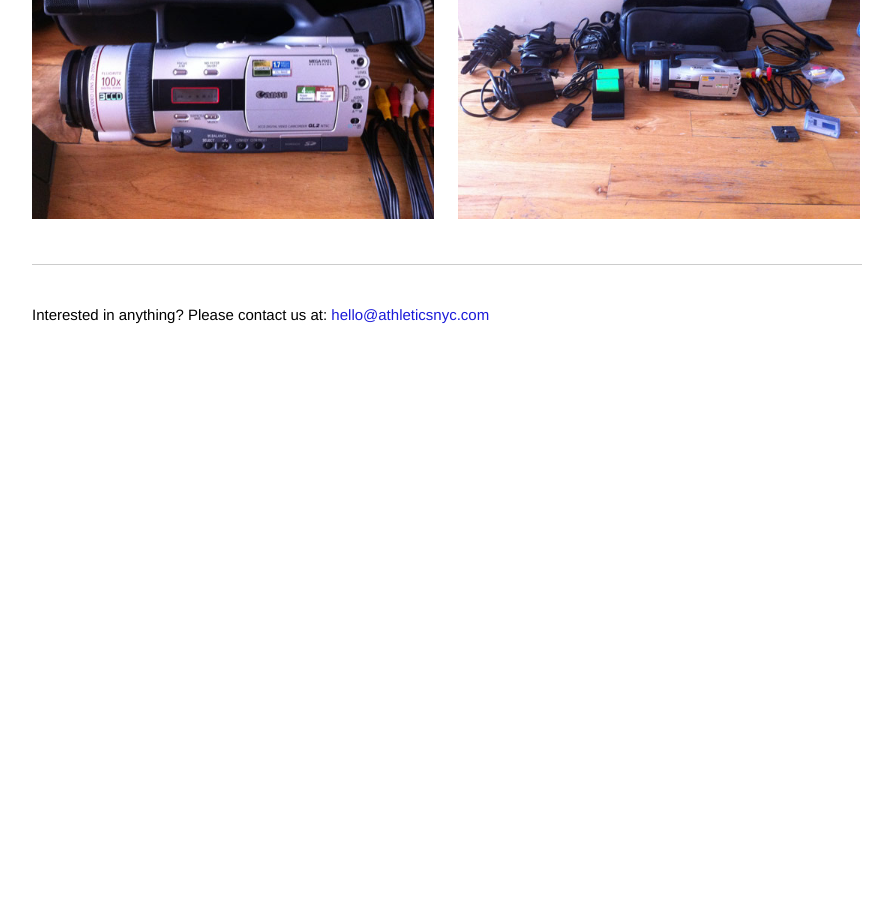
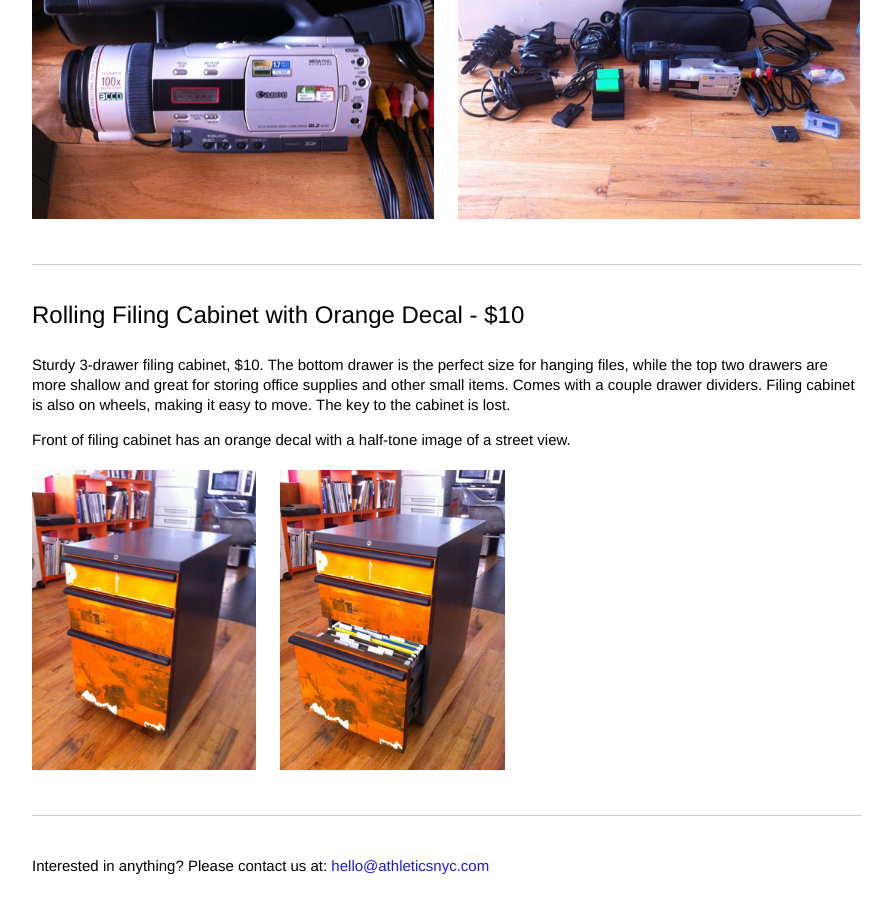
Before and after one commit to athletics/athletics.github.com, a Jekyll site: the page pages/sale.html, which Jekyll copies as it is, in a window 1280 px wide and 900 px high, scrolled down 7927 px. Shown: the whole window, without its empty margins (201-1094 px from the left). Built offline with Jekyll 4.4.1, drawn with Linux system fonts in a browser that asks for light colours; Markdown is read by kramdown in place of the engine named in the settings; before the commit the page ends 8332 px from its top, so only the background shows below that.

Commit message:
Adding filing cabinet with orange decal

```diff
--- a/pages/sale.html
+++ b/pages/sale.html
@@ -24,11 +24,11 @@
 						<p>We are replacing the desks for smaller ones and would like to coordinate pick-up with the delivery of our new desks. Pick-up date is XXXX.</p>
 						<div class="images">
 							<img src="../images/furniture_listings/desks1.jpg" alt="Desks">
-							<img src="../images/furniture_listings/desks2.jpg" alt="Desks">
+							<img src="../images/furniture_listings/floor_plan.jpg" alt="Desks">
 						</div>
 						<div class="images">
+							<img src="../images/furniture_listings/desks2.jpg" alt="Desks">
 							<img src="../images/furniture_listings/desks3.jpg" alt="Desks">
-							<img src="../images/furniture_listings/floor_plan.jpg" alt="Desks">
 						</div>
 					</li>
 					<li>
@@ -152,6 +152,15 @@
 						</div>
 					</li>
 					<li>
+						<h2>Rolling Filing Cabinet with Orange Decal - $10</h2>
+						<p>Sturdy 3-drawer filing cabinet, $10. The bottom drawer is the perfect size for hanging files, while the top two drawers are more shallow and great for storing office supplies and other small items. Comes with a couple drawer dividers. Filing cabinet is also on wheels, making it easy to move. The key to the cabinet is lost.</p>
+						<p>Front of filing cabinet has an orange decal with a half-tone image of a street view.</p>
+						<div class="images">
+							<img src="../images/furniture_listings/orangefiling1.jpg" alt="Filing Cabinet">
+							<img src="../images/furniture_listings/orangefiling2.jpg" alt="Filing Cabinet">
+						</div>
+					</li>
+					<li>
 						Interested in anything? Please contact us at: <a href="mailto:hello@athleticsnyc.com">hello@athleticsnyc.com</a>
 					</li>
 				</ul>
```
Also changed, not shown: images/furniture_listings/orangefiling1.jpg (added), images/furniture_listings/orangefiling2.jpg (added).
